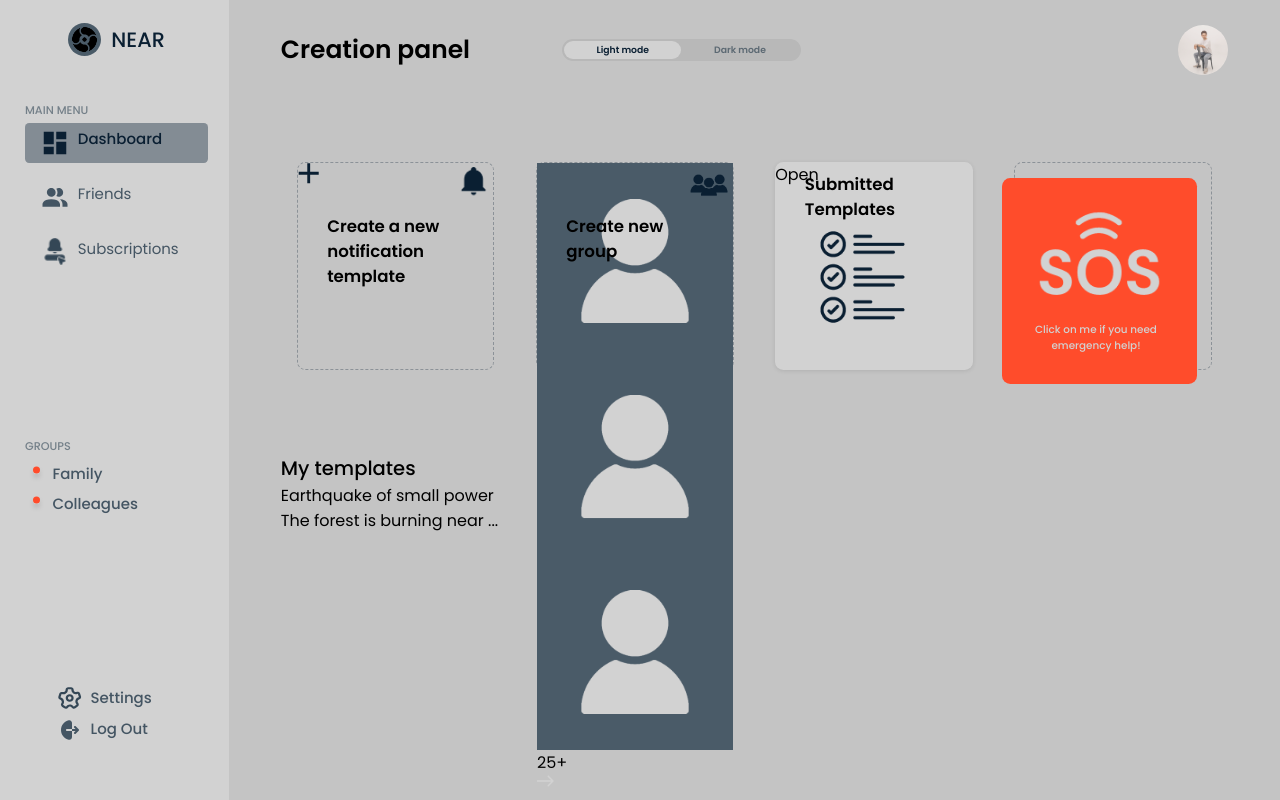
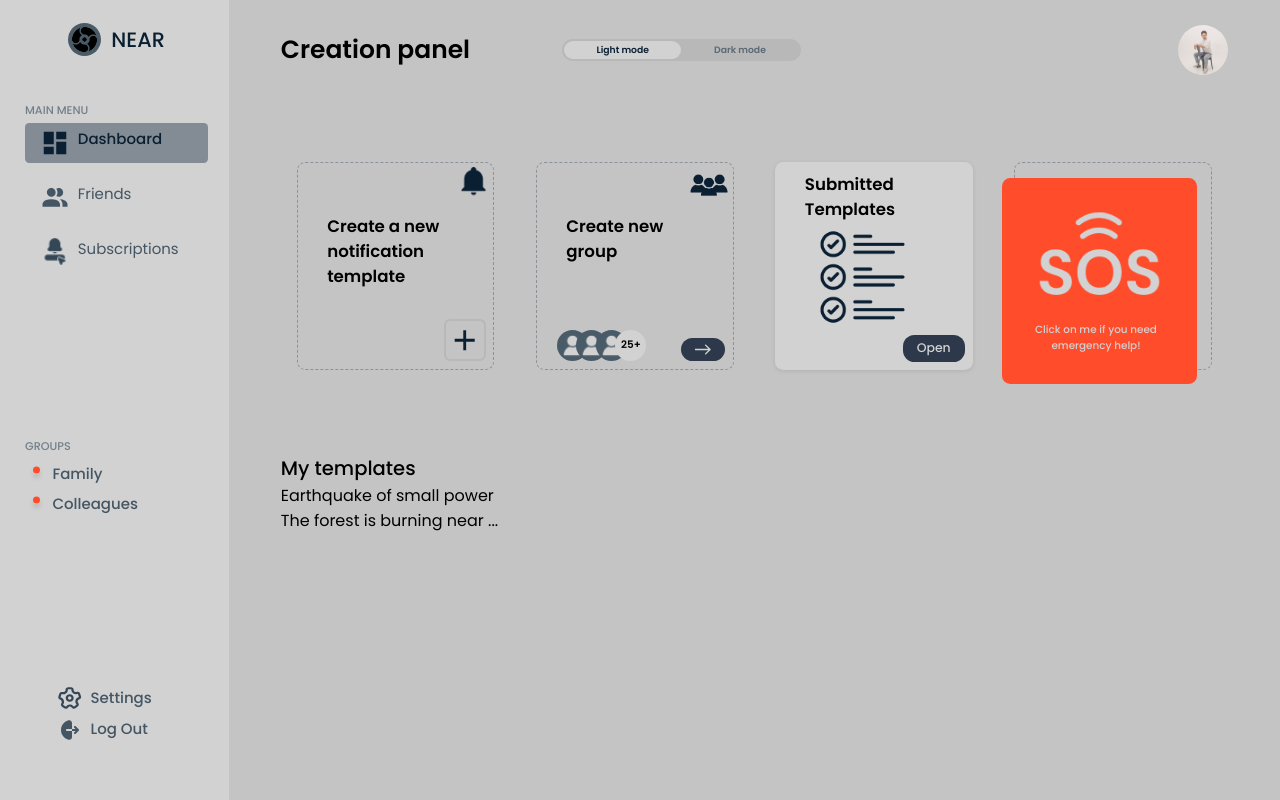
Before and after one commit to mattakvshi/NEAR-frontend, a React (Create React App) app: page /NEAR-frontend/mattakvshi/ in a window 1280 px wide. Built offline with nearby package versions, Linux system fonts and the light colour scheme.

Commit message:
update dshboard.css

```diff
--- a/src/pages/MainAppPages/Dashboard/dashboard.css
+++ b/src/pages/MainAppPages/Dashboard/dashboard.css
@@ -119,6 +119,109 @@
 	text-align: center;
 }
 
+.plus-wrapper {
+	position: absolute;
+	right: 4%;
+	bottom: 4%;
+
+	display: flex;
+	justify-content: center;
+	align-items: center;
+
+	width: calc(var(--index) * 2);
+	height: calc(var(--index) * 2);
+
+	border: calc(var(--index) * 0.1) var(--gray-dark-bg) solid;
+	border-radius: calc(var(--index) * 0.3);
+}
+
+.plus {
+	width: calc(var(--index) * 1);
+	height: calc(var(--index) * 1);
+}
+
+.user-small {
+	width: calc(var(--index) * 1.5);
+	height: calc(var(--index) * 1.5);
+
+	border-radius: calc(var(--index) * 5);
+}
+
+.user-small1 {
+	position: absolute;
+	bottom: 4%;
+	left: 10%;
+}
+
+.user-small2 {
+	position: absolute;
+	bottom: 4%;
+	left: 20%;
+}
+
+.user-small3 {
+	position: absolute;
+	bottom: 4%;
+	left: 30%;
+}
+
+.user-count {
+	position: absolute;
+	bottom: 4%;
+	left: 40%;
+
+	display: flex;
+	justify-content: center;
+	align-items: center;
+
+	font-size: calc(var(--index) * 0.5);
+	font-weight: 600;
+
+	background-color: var(--light-bg);
+}
+
+.arrow-wrapper {
+	position: absolute;
+	bottom: 4%;
+	right: 4%;
+
+	display: flex;
+	justify-content: center;
+	align-items: center;
+
+	width: calc(var(--index) * 2.1);
+	height: calc(var(--index) * 1.1);
+
+	background-color: var(--text-color-medium-dark);
+
+	border-radius: calc(var(--index) * 0.55);
+}
+
+.arrow {
+	width: calc(var(--index) * 0.8);
+}
+
+.open-wrapper {
+	position: absolute;
+	bottom: 4%;
+	right: 4%;
+
+	display: flex;
+	justify-content: center;
+	align-items: center;
+
+	width: calc(var(--index) * 3);
+	height: calc(var(--index) * 1.3);
+
+	font-size: calc(var(--index) * 0.6);
+	font-weight: 500;
+	color: var(--light-bg);
+
+	background-color: var(--text-color-medium-dark);
+
+	border-radius: calc(var(--index) * 0.55);
+}
+
 .templates-row {
 	padding: calc(var(--index) * 2) 0;
 }
```
